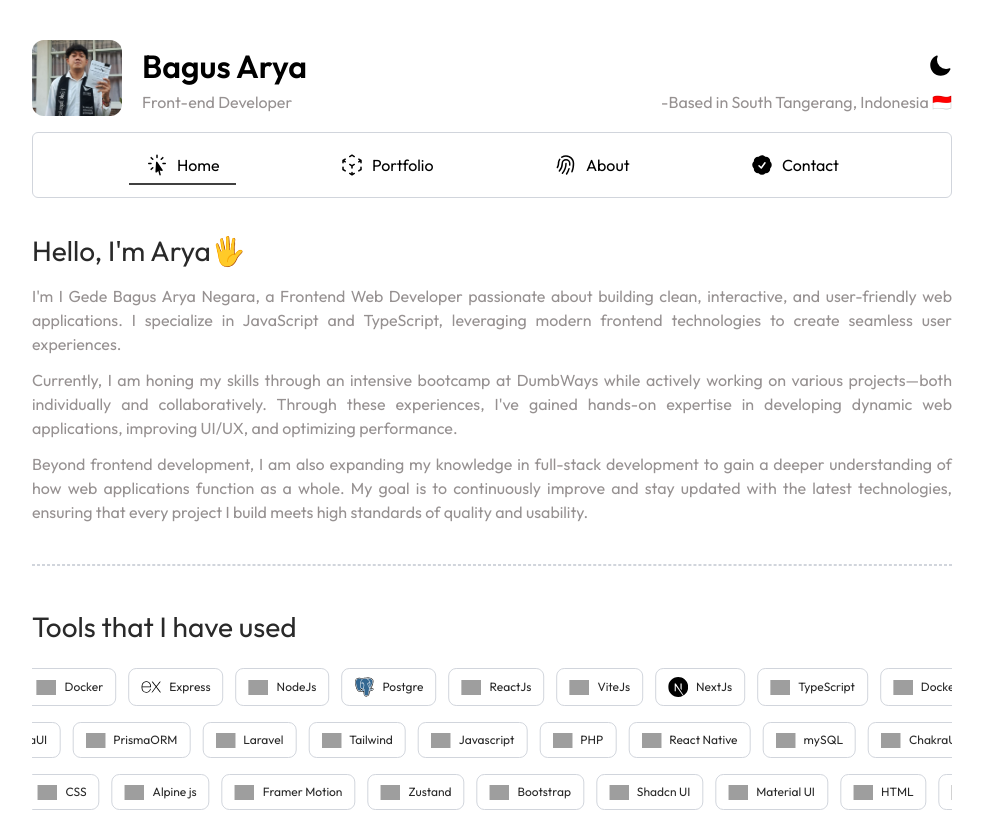
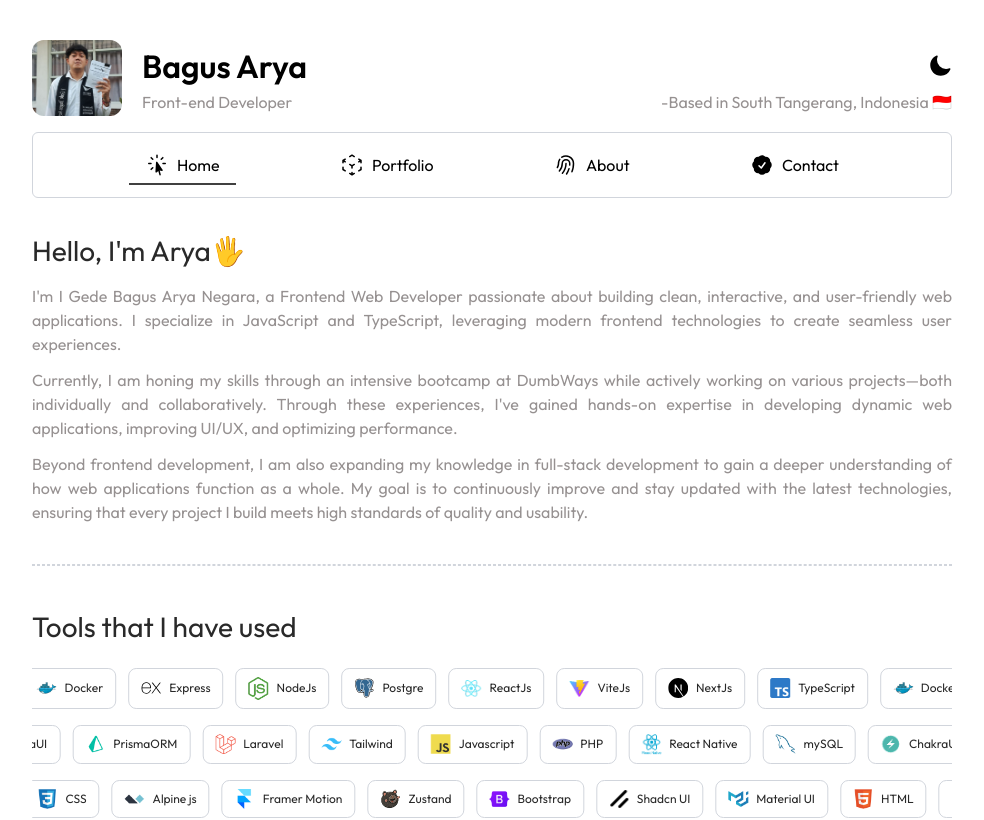
Before and after one commit to IGBagusAryaN/bagusarya.devportfolio, a Next.js app: page / in a window 1280 px wide. Shown: the top 820 px of the page, without its empty margins (148-1132 px from the left). Built offline with nearby package versions, Linux system fonts and the light colour scheme; grey boxes are pictures that could not be loaded.

Commit message:
initial commit

```diff
--- a/src/page/_components/tabs/portfolio/_components/data-portfolio.tsx
+++ b/src/page/_components/tabs/portfolio/_components/data-portfolio.tsx
@@ -1,16 +1,16 @@
 export const portfolioData = [
   {
     id: 4,
-    img: "/circle1.png",
+    img: "/assets/png/circle1.png",
     title: "Circle App",
     desc: "Circle App is a modern social platform with a sleek dark UI for interactive connections. It offers smooth interactions and personalized suggestions.",
     url: "https://circle-app-socialmedia.vercel.app",
     techs: [
       "/assets/svg/React.svg",
-      "/chakra.png",
+      "/assets/png/chakra.png",
       "/assets/svg/express-light.svg",
-      "/prisma.png",
-      "/ts.png",
+      "/assets/png/prisma.png",
+      "/assets/png/ts.png",
       "/assets/svg/postgre.svg",
     ],
   },
@@ -23,59 +23,59 @@ export const portfolioData = [
     techs: [
       "/assets/svg/next-light.svg",
       "/shadcn-light.png",
-      "/prisma.png",
-      "/tailwind.png",
-      "/javascript.png",
+      "/assets/png/prisma.png",
+      "/assets/png/tailwind.png",
+      "/assets/png/javascript.png",
       "/assets/svg/pwa.svg",
     ],
   },
   {
     id: 2,
-    img: "/travelhunt1.png",
+    img: "/assets/png/travelhunt1.png",
     title: "TravelHunt",
     desc: "TravelHunt is a web app that helps users easily choose the best travel destination in Indonesia through informative visuals and descriptions.",
     url: "https://travel-hunt-alpha.vercel.app/",
     techs: [
       "/assets/svg/React.svg",
       "/assets/svg/express-light.svg",
-      "/prisma.png",
-      "/ts.png",
+      "/assets/png/prisma.png",
+      "/assets/png/ts.png",
       "/assets/svg/postgre.svg",
     ],
   },
   {
     id: 1,
-    img: "/writeon1.png",
+    img: "/assets/png/writeon1.png",
     title: "WriteOn",
     desc: "Write On is a simple web app for creating and managing short stories. Built with Laravel and Breeze, it offers a clean UI and essential CRUD features in a lightweight project.",
     url: "https://write-onn.vercel.app/",
-    techs: ["/Laravel.png", "/tailwind.png", "/mysql.png"],
+    techs: ["/assets/png/Laravel.png", "/assets/png/tailwind.png", "/assets/png/mysql.png"],
   },
   {
     id: 5,
-    img: "/lakoe1.png",
+    img: "/assets/png/lakoe1.png",
     title: "Lakoe",
     desc: "Lakoe App is a modern e-commerce platform with a minimalist UI for easy and secure shopping. It features personalized recommendations and a smooth checkout.",
     url: "https://www.lakoe.site/",
     techs: [
       "/assets/svg/React.svg",
-      "/chakra.png",
+      "/assets/png/chakra.png",
       "/assets/svg/express-light.svg",
-      "/prisma.png",
-      "/ts.png",
+      "/assets/png/prisma.png",
+      "/assets/png/ts.png",
       "/assets/svg/postgre.svg",
     ],
   },
   {
     id: 6,
-    img: "/goodbudget.png",
+    img: "/assets/png/goodbudget.png",
     title: "GoodBudget",
     desc: "Easily log your daily expenses and income with just a few clicks. Get clear insights into your spending and manage your money better",
     url: "https://expo.dev/accounts/aryaaarz/projects/mobile/builds/505995d7-e29f-4c1d-aa87-aea539135490",
     techs: [
-      "/react-native.png",
+      "/assets/png/react-native.png",
       "/assets/svg/express-light.svg",
-      "/javascript.png",
+      "/assets/png/javascript.png",
       "/assets/svg/postgre.svg",
       "/assets/svg/expo-go.svg",
     ],
--- a/src/page/_components/tabs/summary/summary.tsx
+++ b/src/page/_components/tabs/summary/summary.tsx
@@ -17,30 +17,30 @@ const RocketDarkAnimation = dynamic(
 );
 
 const stack = [
-  { image: "reactjs.png", name: "ReactJs" },
-  { image: "vite.png", name: "ViteJs" },
+  { image: "assets/png/reactjs.png", name: "ReactJs" },
+  { image: "assets/png/vite.png", name: "ViteJs" },
   { image: "assets/svg/next.svg", name: "NextJs" },
-  { image: "ts.png", name: "TypeScript" },
-  { image: "docker.png", name: "Docker" },
+  { image: "assets/png/ts.png", name: "TypeScript" },
+  { image: "assets/png/docker.png", name: "Docker" },
   { image: "assets/svg/express.svg", name: "Express" },
-  { image: "node.png", name: "NodeJs" },
+  { image: "assets/png/node.png", name: "NodeJs" },
   { image: "assets/svg/postgre.svg", name: "Postgre" },
-  { image: "chakra.png", name: "ChakraUI" },
-  { image: "prisma.png", name: "PrismaORM" },
-  { image: "Laravel.png", name: "Laravel" },
-  { image: "tailwind.png", name: "Tailwind" },
-  { image: "javascript.png", name: "Javascript" },
-  { image: "PHP.png", name: "PHP" },
-  { image: "react-native.png", name: "React Native" },
-  { image: "mysql.png", name: "mySQL" },
-  { image: "Bootstrap.png", name: "Bootstrap" },
-  { image: "shadcn.png", name: "Shadcn UI" },
-  { image: "MaterialUI.png", name: "Material UI" },
-  { image: "HTML5.png", name: "HTML" },
-  { image: "CSS3.png", name: "CSS" },
-  { image: "Alpine.png", name: "Alpine js" },
-  { image: "framer.png", name: "Framer Motion" },
-  { image: "zustand.png", name: "Zustand" },
+  { image: "assets/png/chakra.png", name: "ChakraUI" },
+  { image: "assets/png/prisma.png", name: "PrismaORM" },
+  { image: "assets/png/Laravel.png", name: "Laravel" },
+  { image: "assets/png/tailwind.png", name: "Tailwind" },
+  { image: "assets/png/javascript.png", name: "Javascript" },
+  { image: "assets/png/PHP.png", name: "PHP" },
+  { image: "assets/png/react-native.png", name: "React Native" },
+  { image: "assets/png/mysql.png", name: "mySQL" },
+  { image: "assets/png/Bootstrap.png", name: "Bootstrap" },
+  { image: "assets/png/shadcn.png", name: "Shadcn UI" },
+  { image: "assets/png/MaterialUI.png", name: "Material UI" },
+  { image: "assets/png/HTML5.png", name: "HTML" },
+  { image: "assets/png/CSS3.png", name: "CSS" },
+  { image: "assets/png/Alpine.png", name: "Alpine js" },
+  { image: "assets/png/framer.png", name: "Framer Motion" },
+  { image: "assets/png/zustand.png", name: "Zustand" },
 ];
 
 const MarqueeRow = ({
```
